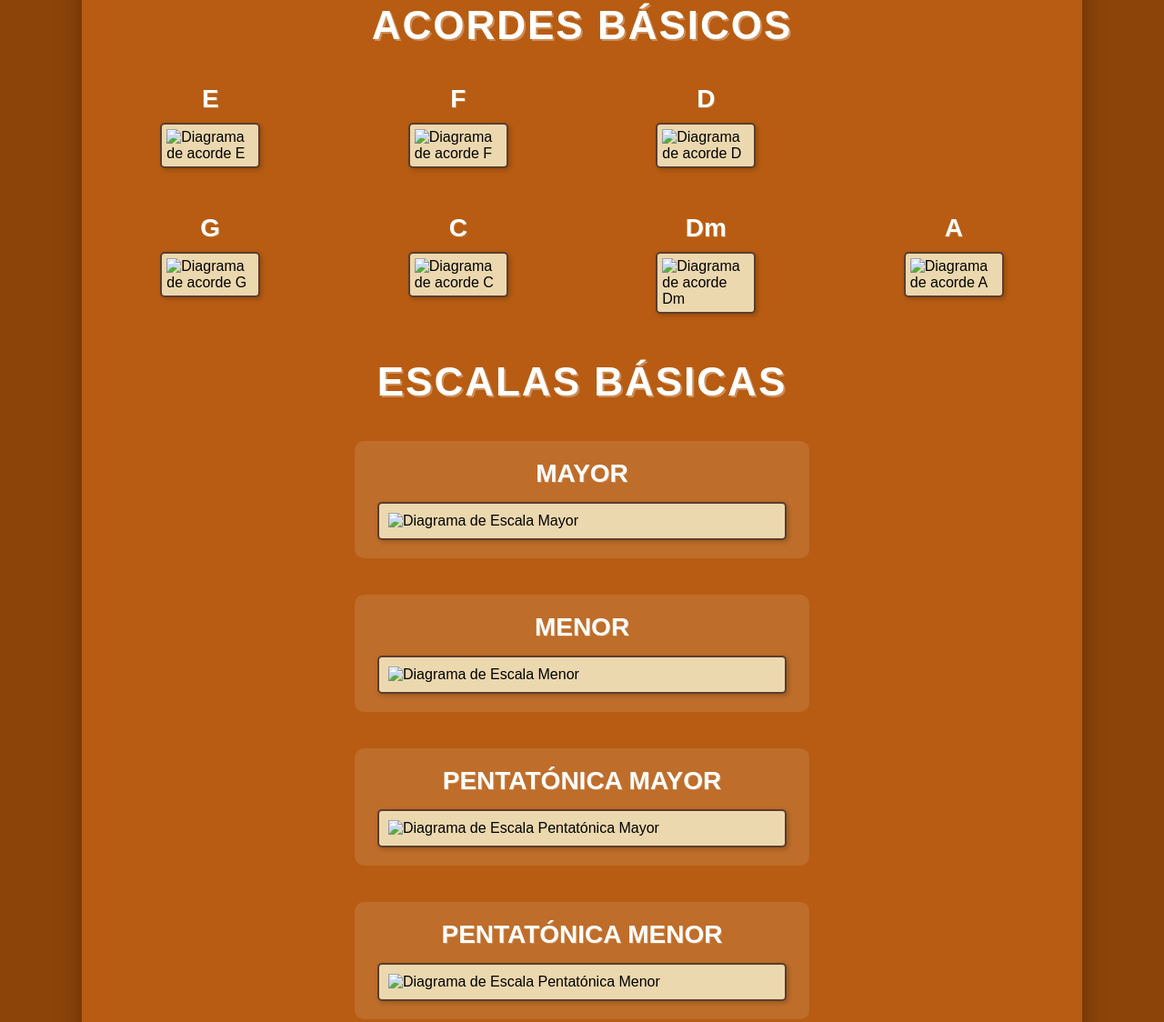
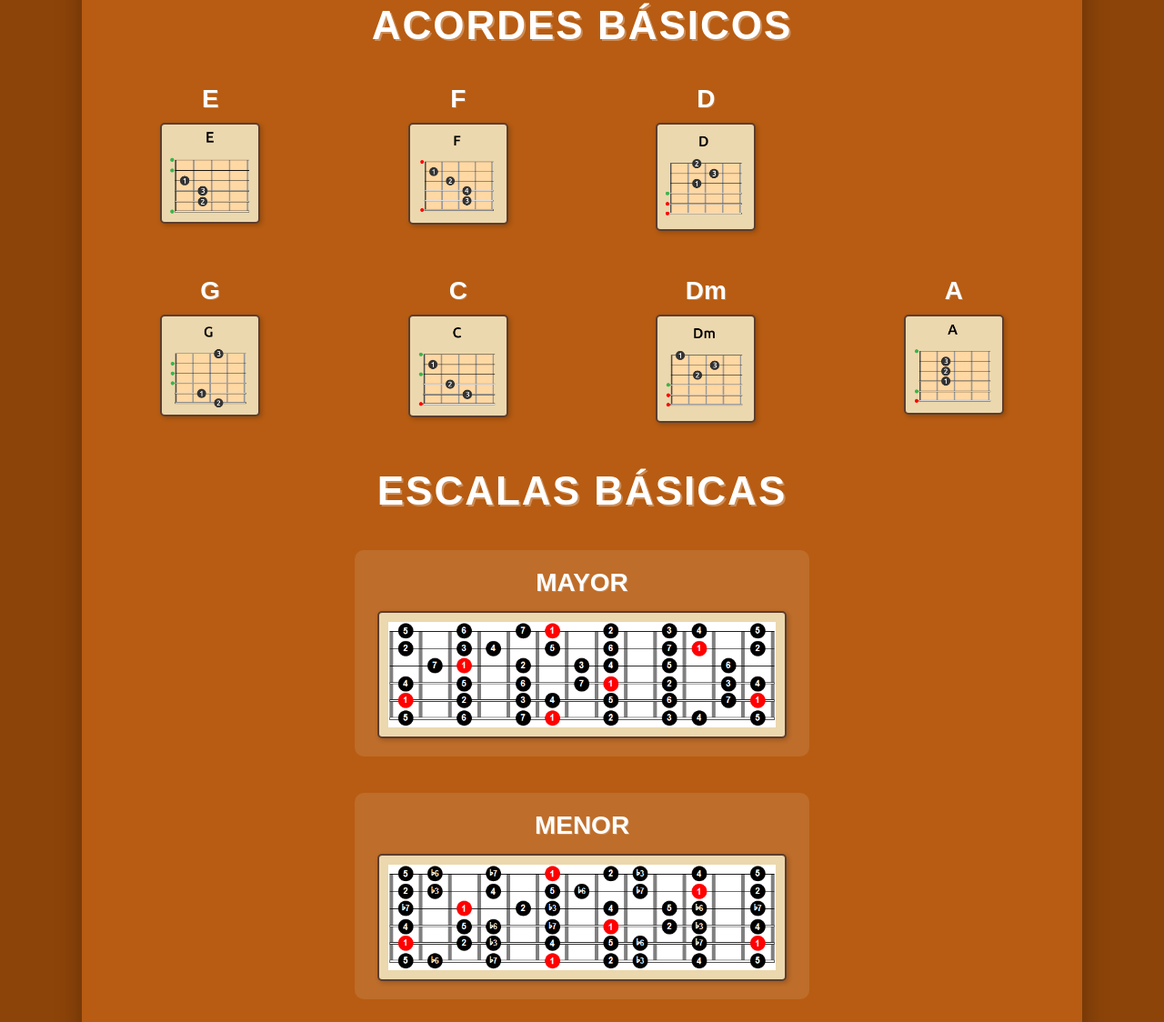
Before and after one commit to Peterzerpaa/Guitar-website, a plain HTML site: page index.html in a window 1280 px wide. Shown: the part 145-1269 px from the top of the page at 91% size. Drawn offline with Linux system fonts and the light colour scheme.

Commit message:
Update index.html
Links fixed

```diff
--- a/index.html
+++ b/index.html
@@ -36,15 +36,15 @@
             <section class="chord-row">
                 <div class="chord-card">
                     <span class="chord-name">E</span>
-                    <img src="img/E.webp" alt="Diagrama de acorde E">
+                    <img src="E.webp" alt="Diagrama de acorde E">
                 </div>
                 <div class="chord-card">
                     <span class="chord-name">F</span>
-                    <img src="img/F.webp" alt="Diagrama de acorde F">
+                    <img src="F.webp" alt="Diagrama de acorde F">
                 </div>
                 <div class="chord-card">
                     <span class="chord-name">D</span>
-                    <img src="img/D.webp" alt="Diagrama de acorde D">
+                    <img src="D.webp" alt="Diagrama de acorde D">
                 </div>
                 <div class="chord-card empty-spacer"></div>
             </section>
@@ -52,19 +52,19 @@
             <section class="chord-row">
                 <div class="chord-card">
                     <span class="chord-name">G</span>
-                    <img src="img/G.webp" alt="Diagrama de acorde G">
+                    <img src="G.webp" alt="Diagrama de acorde G">
                 </div>
                 <div class="chord-card">
                     <span class="chord-name">C</span>
-                    <img src="img/C.webp" alt="Diagrama de acorde C">
+                    <img src="C.webp" alt="Diagrama de acorde C">
                 </div>
                 <div class="chord-card">
                     <span class="chord-name">Dm</span>
-                    <img src="img/Dm.webp" alt="Diagrama de acorde Dm">
+                    <img src="Dm.webp" alt="Diagrama de acorde Dm">
                 </div>
                 <div class="chord-card">
                     <span class="chord-name">A</span>
-                    <img src="img/A.webp" alt="Diagrama de acorde A">
+                    <img src="A.webp" alt="Diagrama de acorde A">
                 </div>
             </section>
 
@@ -73,19 +73,19 @@
             <section class="chord-row scale-column-row">
                 <div class="chord-card">
                     <span class="chord-name">MAYOR</span>
-                    <img src="img/escala-mayor.png" alt="Diagrama de Escala Mayor">
+                    <img src="escala-mayor.png" alt="Diagrama de Escala Mayor">
                 </div>
                 <div class="chord-card">
                     <span class="chord-name">MENOR</span>
-                    <img src="img/escala-menor.png" alt="Diagrama de Escala Menor">
+                    <img src="escala-menor.png" alt="Diagrama de Escala Menor">
                 </div>
                 <div class="chord-card">
                     <span class="chord-name">PENTATÓNICA MAYOR</span>
-                    <img src="img/escala-pentatonica-mayor.png" alt="Diagrama de Escala Pentatónica Mayor">
+                    <img src="escala-pentatonica-mayor.png" alt="Diagrama de Escala Pentatónica Mayor">
                 </div>
                 <div class="chord-card">
                     <span class="chord-name">PENTATÓNICA MENOR</span>
-                    <img src="img/escala-pentatonica-menor.png" alt="Diagrama de Escala Pentatónica Menor">
+                    <img src="escala-pentatonica-menor.png" alt="Diagrama de Escala Pentatónica Menor">
                 </div>
             </section>
 
```
